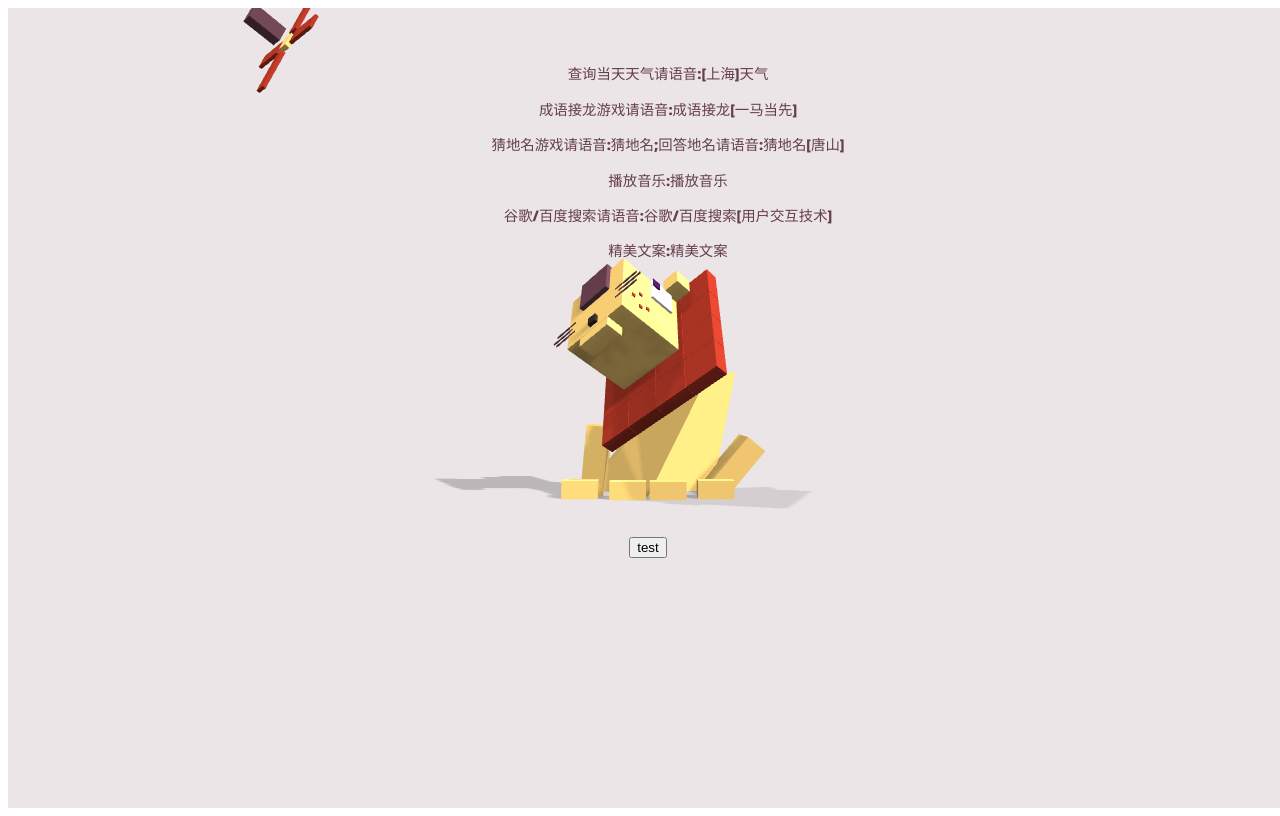
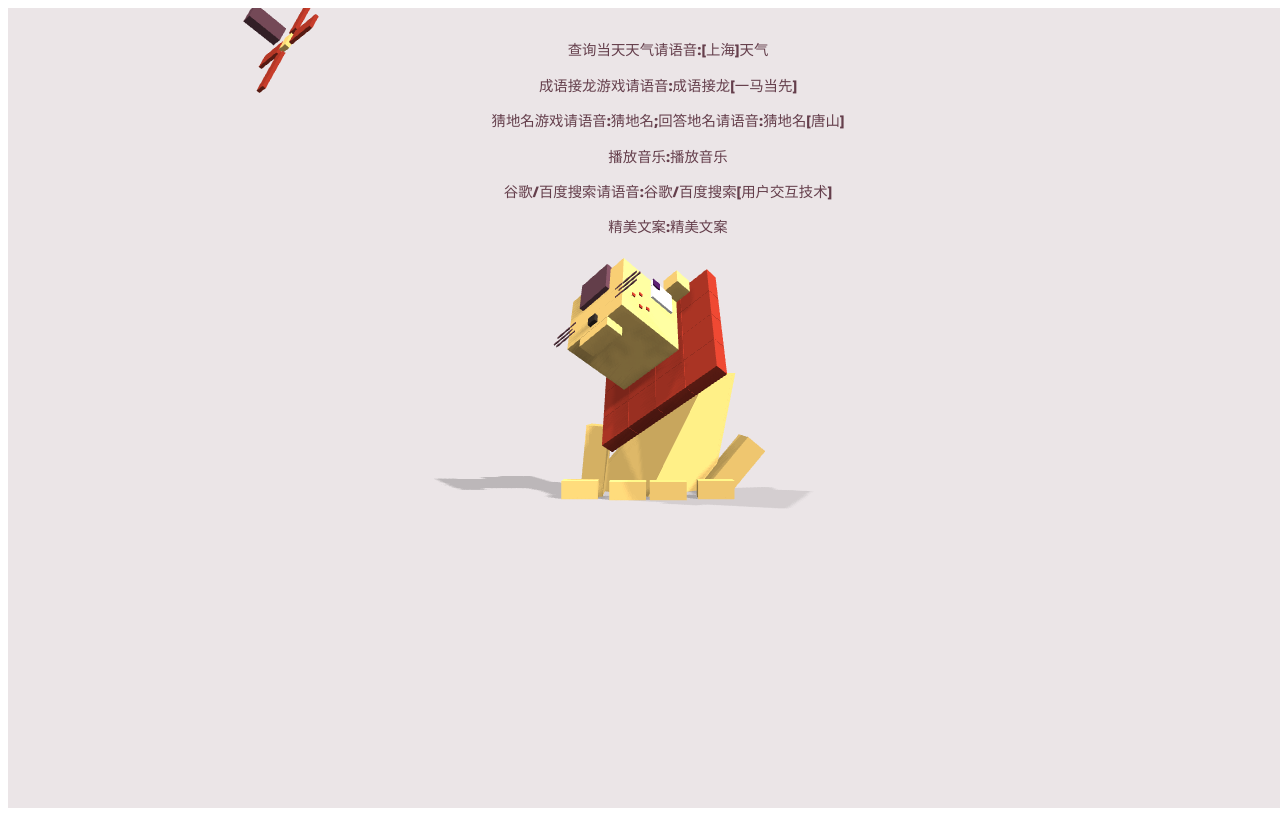
Before and after one commit to HOLLYwyh/HCI-Final, a browser extension: page index.html in a window 1280 px wide. Drawn offline with nearby package versions, Linux system fonts and the light colour scheme; animation ran at ten frames a second.

Commit message:
调整页面和插件配置

```diff
--- a/css/style.css
+++ b/css/style.css
@@ -4,7 +4,7 @@
   text-align: center;
   font-size:.9em;
   width: 100%;
-  top:5%;
+  top:2%;
   margin: auto;
   font-family:'Open Sans', sans-serif;
   color:#653f4c;
@@ -19,7 +19,7 @@
 #instructions{
   position:absolute;
   width:100%;
-  top:50%;
+  top:58%;
   margin: auto;
   margin-top:120px;
   font-family:'Open Sans', sans-serif;
--- a/index.html
+++ b/index.html
@@ -8,7 +8,7 @@
 
 
 </head>
-<body style="width:800px;height:800px">
+<body style="width:800px;height:100%">
     <!-- partial:index.partial.html -->
     <div id="world">
         <div id="tips">
@@ -26,8 +26,6 @@
         <div id="content">
         </div>
 
-
-        <button id="test">test</button>
         <audio
         src="audio/Arthur Rubinstein - Nocturne No. 3 in B Major, Op. 9, No. 3.mp3"
         id="audio_"
```
Also changed, not shown: manifest.json.
